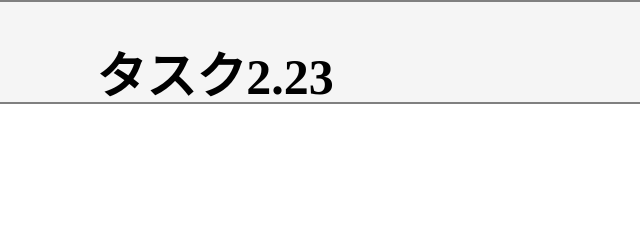
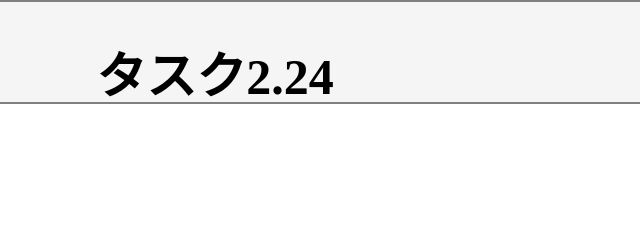
Before and after one commit to studTut/MobileWebsiteUI2.0, a plain HTML site: page index.html in a window 1280 px wide. Shown: the top 233 px of the page, 425-1065 px from the left. Drawn offline with nearby package versions, Linux system fonts and the light colour scheme.

Commit message:
Update index.html

```diff
--- a/index.html
+++ b/index.html
@@ -15,7 +15,7 @@
 <body>
 <div>
         <header class="site-header">
-                <h1 id="title">タスク2.23</h1>
+                <h1 id="title">タスク2.24</h1>
         </header>
 </div><!-- 描画領域（今回はブラウザ全画面を対象にしています） -->
 <div id="container">
```
